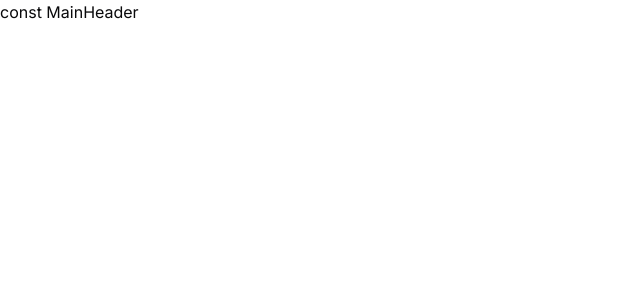
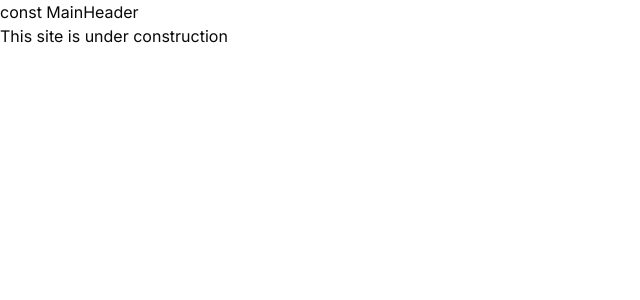
Before and after one commit to Daddyjohn63/alpaca-testing, a Next.js app: page / in a window 1280 px wide. Shown: the top 300 px of the page, without its empty margins (0-640 px from the left). Built offline with nearby package versions, Linux system fonts and the light colour scheme; no server answers.

Commit message:
added under construction

```diff
--- a/app/page.tsx
+++ b/app/page.tsx
@@ -5,6 +5,7 @@ export default function Home() {
   return (
     <main className="flex h-full flex-col">
       <MainHeader />
+      This site is under construction
     </main>
   );
 }
```
